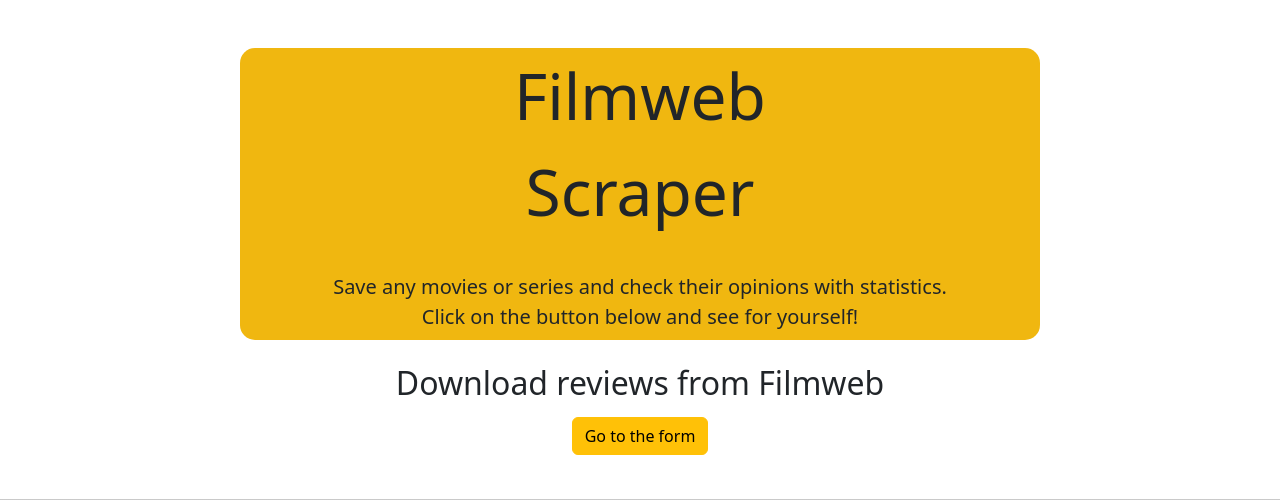
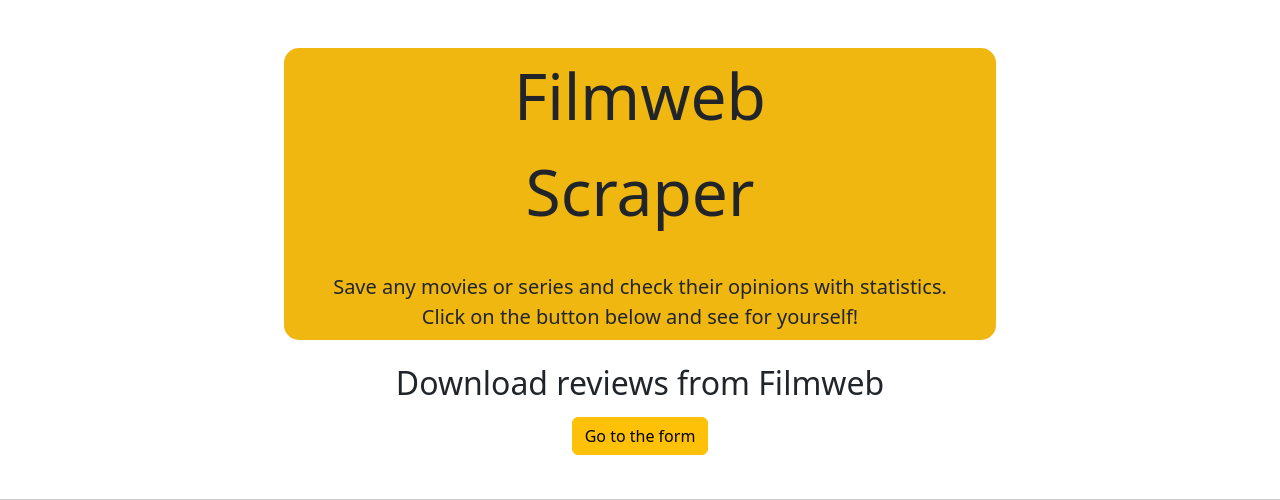
Before and after one commit to AmeliaLis/FilmwebScraper, a Flask app: page / in a window 1280 px wide. Shown: the part 75-575 px from the top of the page. Run offline with Flask 2, Linux system fonts and the light colour scheme.

Commit message:
home fixes and charts regulation

```diff
--- a/analyzer.py
+++ b/analyzer.py
@@ -3,9 +3,10 @@
 import pandas as pd
 import numpy as np
 from matplotlib import pyplot as plt
+import matplotlib
 
+matplotlib.use('Agg')
 def save_chart(movie_id):
-
     file = open(f"opinions/{movie_id}.json", encoding="utf-8")
     opinions = pd.read_json(file)
 
--- a/app/templates/base.html.jinja
+++ b/app/templates/base.html.jinja
@@ -24,7 +24,7 @@
         <li class="nav-item"><a href="{{url_for('extract')}}" class="nav-link active" aria-current="page" style="background-color: #f0b710;">Extract</a></li>
     </ul>
 </header>
-<div>
+<div style="min-height:100vh">
     {% block content%}
 
     {% endblock content%}
--- a/app/templates/index.html.jinja
+++ b/app/templates/index.html.jinja
@@ -1,14 +1,14 @@
 {% extends "base.html.jinja" %}
 
 {% block content%}
-<div style="height=100vh">
+<div>
     <section class="text-dark p-4 text-center">
-        <div class="mx-auto" style="width:800px; background-color: #f0b710; border-radius:15px">
+        <div class="mx-auto" style="width: calc(200px + 40vw); background-color: #f0b710; border-radius:15px">
             <div class="container-fluid mx-auto" style="width: 500px;">
                 <div style="font-size: 4em">Filmweb Scraper</div>
             </div>
             <div class="container-fluid mx-auto">
-                <p style="width: 650px;" class="container lead p-2 my-4 text-center">
+                <p style="width:calc(160px + 40vw);" class="container lead p-2 my-4 text-center">
                 Save any movies or series and check their opinions with statistics. Click on the button below and see for yourself!
                 </p>
             </div>
```
